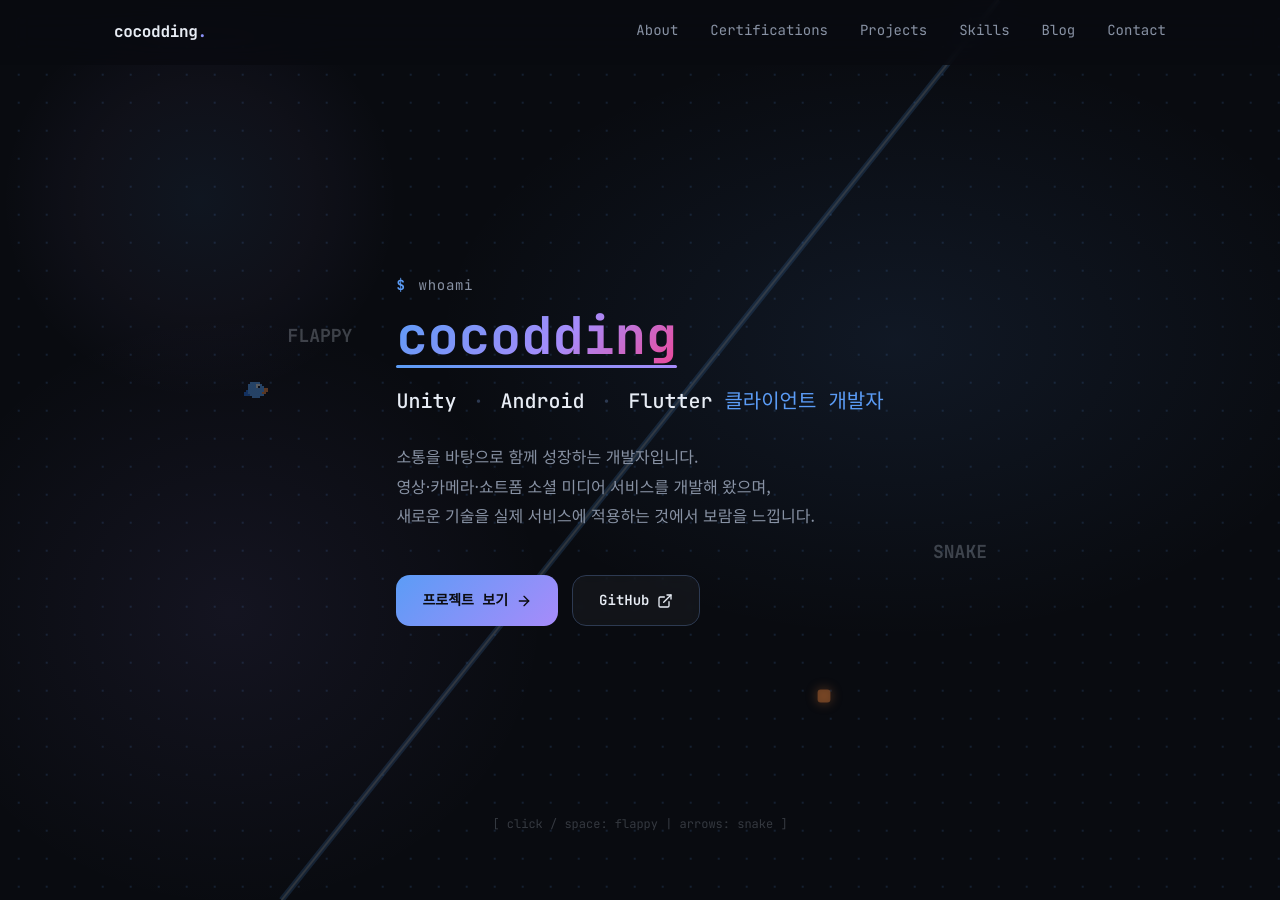
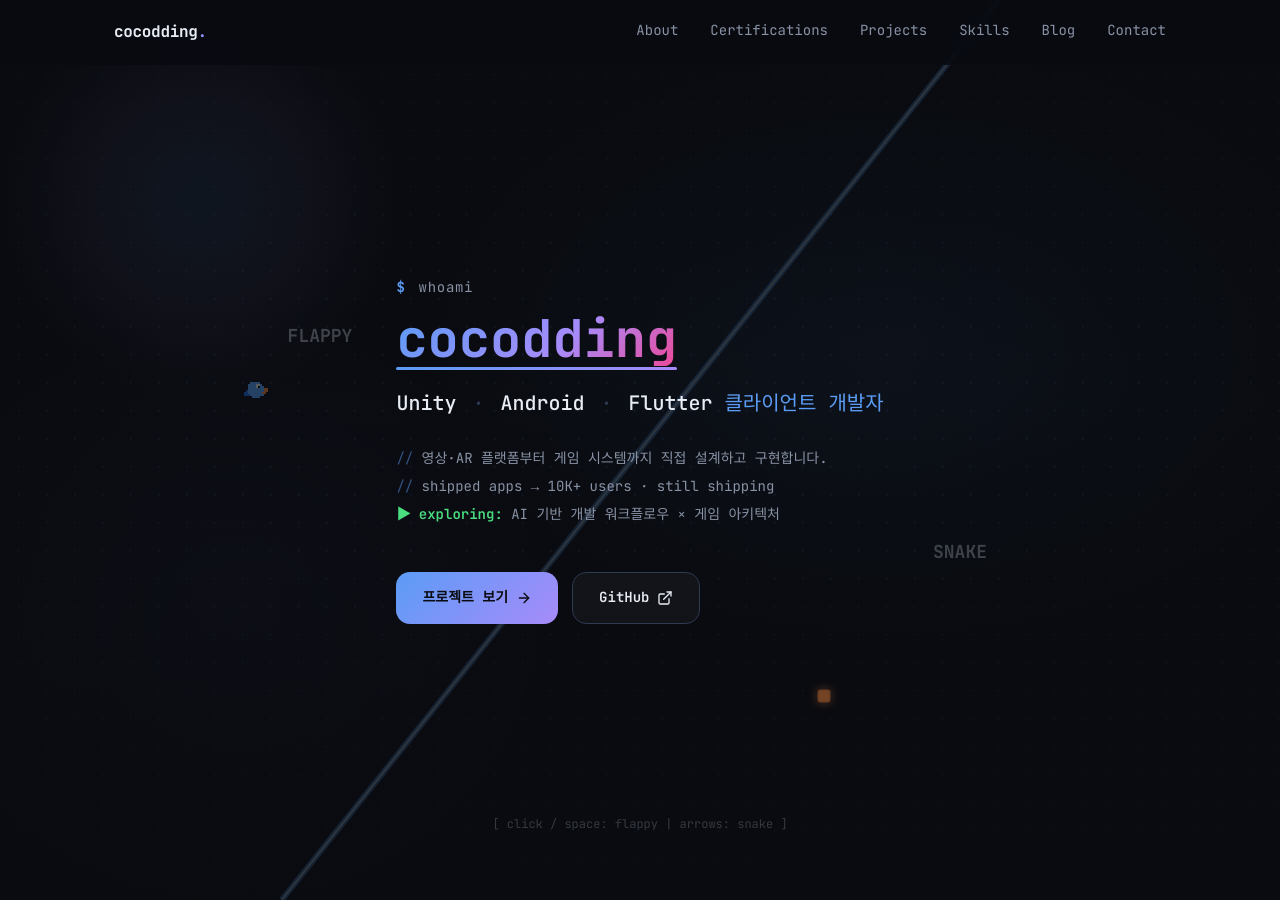
Before and after one commit to cocodding0723/cocodding0723.github.io, a Jekyll site: the page built from index.html, in a window 1280 px wide and 900 px high. Built offline with Jekyll 4.4.1, drawn with Linux system fonts in a browser that asks for light colours.

Commit message:
feat: YouTube game video background in hero + developer-style description
- Add #hero-video-bg container (first child of .hero) with YouTube IFrame API
- Video: hp6LrmIztKU (Katana Zero style action game), autoplay muted loop
- Fade-in effect when video starts playing (opacity 0 -> 0.4 over 2.5s)
- Dark gradient overlay for text readability
- Update z-indexes: video bg=1, flappy canvas=2, hero-content=3
- Redesign hero description to developer terminal style with // comments and > exploring indicator
- JS: VIDEO_IDS array for easy addition of more game videos

Co-Authored-By: Claude Sonnet 4.6 <noreply@anthropic.com>

```diff
--- a/_includes/hero.html
+++ b/_includes/hero.html
@@ -1,4 +1,8 @@
 <section class="hero" id="hero">
+  <div id="hero-video-bg" aria-hidden="true">
+    <div id="hero-yt-player"></div>
+    <div class="hero-video-overlay"></div>
+  </div>
   <canvas id="hero-game-canvas" class="flappy-canvas"></canvas>
   <div class="container">
     <div class="hero-content">
@@ -15,9 +19,9 @@
         <span class="hero-skill-role"> 클라이언트 개발자</span>
       </p>
       <p class="hero-description">
-        소통을 바탕으로 함께 성장하는 개발자입니다.<br>
-        영상·카메라·쇼트폼 소셜 미디어 서비스를 개발해 왔으며,<br>
-        새로운 기술을 실제 서비스에 적용하는 것에서 보람을 느낍니다.
+        <span class="desc-line"><span class="desc-comment">// </span>영상·AR 플랫폼부터 게임 시스템까지 직접 설계하고 구현합니다.</span><br>
+        <span class="desc-line"><span class="desc-comment">// </span>shipped apps → 10K+ users · still shipping</span><br>
+        <span class="desc-line"><span class="desc-now">&#9654; exploring:</span> AI 기반 개발 워크플로우 × 게임 아키텍처</span>
       </p>
       <div class="hero-actions">
         <a href="#projects" class="btn btn-primary">
--- a/_sass/_flappy-bg.scss
+++ b/_sass/_flappy-bg.scss
@@ -4,6 +4,6 @@
   left: 0;
   width: 100%;
   height: 100%;
-  z-index: 0;
+  z-index: 2;
   pointer-events: none;
 }
--- a/_sass/_hero.scss
+++ b/_sass/_hero.scss
@@ -34,7 +34,7 @@
 
   .hero-content {
     position: relative;
-    z-index: 1;
+    z-index: 3;
     max-width: 700px;
     transform-origin: top right;
     transition: transform 0.5s cubic-bezier(0.4, 0, 0.2, 1),
@@ -183,13 +183,29 @@
   .hero-description {
     font-size: $fs-base;
     color: var(--text-muted);
-    line-height: 1.85;
+    line-height: 2;
     margin-bottom: 44px;
-    max-width: 560px;
+    max-width: 580px;
     opacity: 0;
     transform: translateY(16px);
     animation: fadeUp 0.4s ease forwards;
     animation-delay: 0.26s;
+    font-family: $font-mono;
+    font-size: $fs-sm;
+
+    .desc-line {
+      display: inline;
+    }
+
+    .desc-comment {
+      color: rgba(91, 156, 246, 0.5);
+      user-select: none;
+    }
+
+    .desc-now {
+      color: #4ade80;
+      font-weight: 600;
+    }
   }
 
   .hero-actions {
@@ -294,6 +310,49 @@
   }
 }
 
+// ── Video background ──
+#hero-video-bg {
+  position: absolute;
+  inset: 0;
+  z-index: 1;
+  overflow: hidden;
+
+  // The div that YT API replaces with an iframe
+  #hero-yt-player,
+  iframe {
+    position: absolute;
+    top: 50%;
+    left: 50%;
+    // Cover the viewport at 16:9
+    width: max(100vw, calc(100vh * 1.7778));
+    height: max(100vh, calc(100vw * 0.5625));
+    transform: translate(-50%, -50%);
+    pointer-events: none;
+    border: 0;
+    opacity: 0;
+    transition: opacity 2.5s ease;
+  }
+
+  // Fade in the video when playing
+  &.playing iframe {
+    opacity: 0.4;
+  }
+
+  // Dark gradient overlay above the video
+  .hero-video-overlay {
+    position: absolute;
+    inset: 0;
+    z-index: 1;
+    background:
+      linear-gradient(to bottom,
+        rgba(9, 11, 16, 0.65) 0%,
+        rgba(9, 11, 16, 0.3) 45%,
+        rgba(9, 11, 16, 0.8) 100%
+      ),
+      radial-gradient(ellipse at 50% 50%, rgba(9, 11, 16, 0.1), rgba(9, 11, 16, 0.5));
+  }
+}
+
 @keyframes fadeUp {
   to {
     opacity: 1;
--- a/assets/js/main.js
+++ b/assets/js/main.js
@@ -641,6 +641,61 @@ document.querySelectorAll('a[href^="#"]').forEach(anchor => {
 })();
 
 // ============================================================
+// Hero: YouTube video background
+// ============================================================
+(function () {
+  const bg = document.getElementById('hero-video-bg');
+  if (!bg) return;
+
+  // Game video IDs — add more here as you create games
+  const VIDEO_IDS = [
+    'hp6LrmIztKU', // Katana Zero style action game
+  ];
+
+  let player;
+  let currentIdx = 0;
+
+  // Load YouTube IFrame API
+  const tag = document.createElement('script');
+  tag.src = 'https://www.youtube.com/iframe_api';
+  document.head.appendChild(tag);
+
+  window.onYouTubeIframeAPIReady = function () {
+    player = new YT.Player('hero-yt-player', {
+      videoId: VIDEO_IDS[0],
+      playerVars: {
+        autoplay: 1,
+        mute: 1,
+        loop: 1,
+        controls: 0,
+        disablekb: 1,
+        modestbranding: 1,
+        playsinline: 1,
+        iv_load_policy: 3,
+        rel: 0,
+        showinfo: 0,
+        playlist: VIDEO_IDS.join(','),
+      },
+      events: {
+        onReady: (e) => {
+          e.target.playVideo();
+        },
+        onStateChange: (e) => {
+          if (e.data === YT.PlayerState.PLAYING) {
+            bg.classList.add('playing');
+          }
+          // Cycle to next video when done (if multiple)
+          if (e.data === YT.PlayerState.ENDED && VIDEO_IDS.length > 1) {
+            currentIdx = (currentIdx + 1) % VIDEO_IDS.length;
+            player.loadVideoById(VIDEO_IDS[currentIdx]);
+          }
+        },
+      },
+    });
+  };
+})();
+
+// ============================================================
 // Magnetic button effect (subtle pull toward cursor)
 // ============================================================
 (function () {
```
